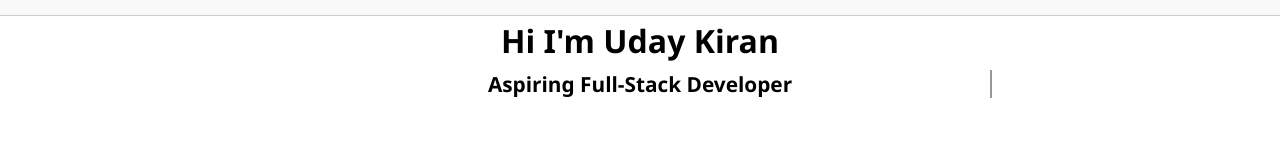
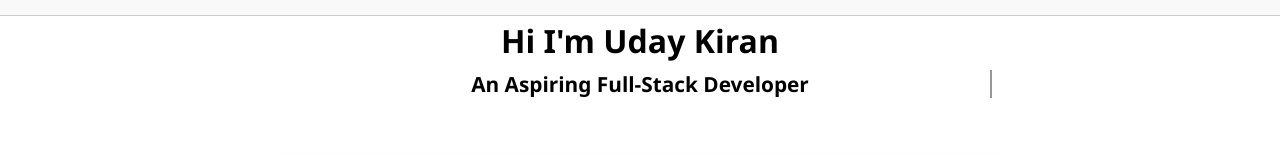
Before and after one commit to judaykirans45/portfolio, a plain HTML site: page index.html in a window 1280 px wide. Shown: the part 125-280 px from the top of the page. Drawn offline with nearby package versions, Linux system fonts and the light colour scheme.

Commit message:
Update index.html

```diff
--- a/index.html
+++ b/index.html
@@ -66,7 +66,7 @@
   </header>
 
   <section class="hero" data-aos="fade-down">
-    <h1>Hi I'm Uday Kiran<br><span class="typing">Aspiring Full-Stack Developer</span></h1>
+    <h1>Hi I'm Uday Kiran<br><span class="typing">An Aspiring Full-Stack Developer</span></h1>
   </section>
 
   <section id="about" class="section" data-aos="fade-up">
```
